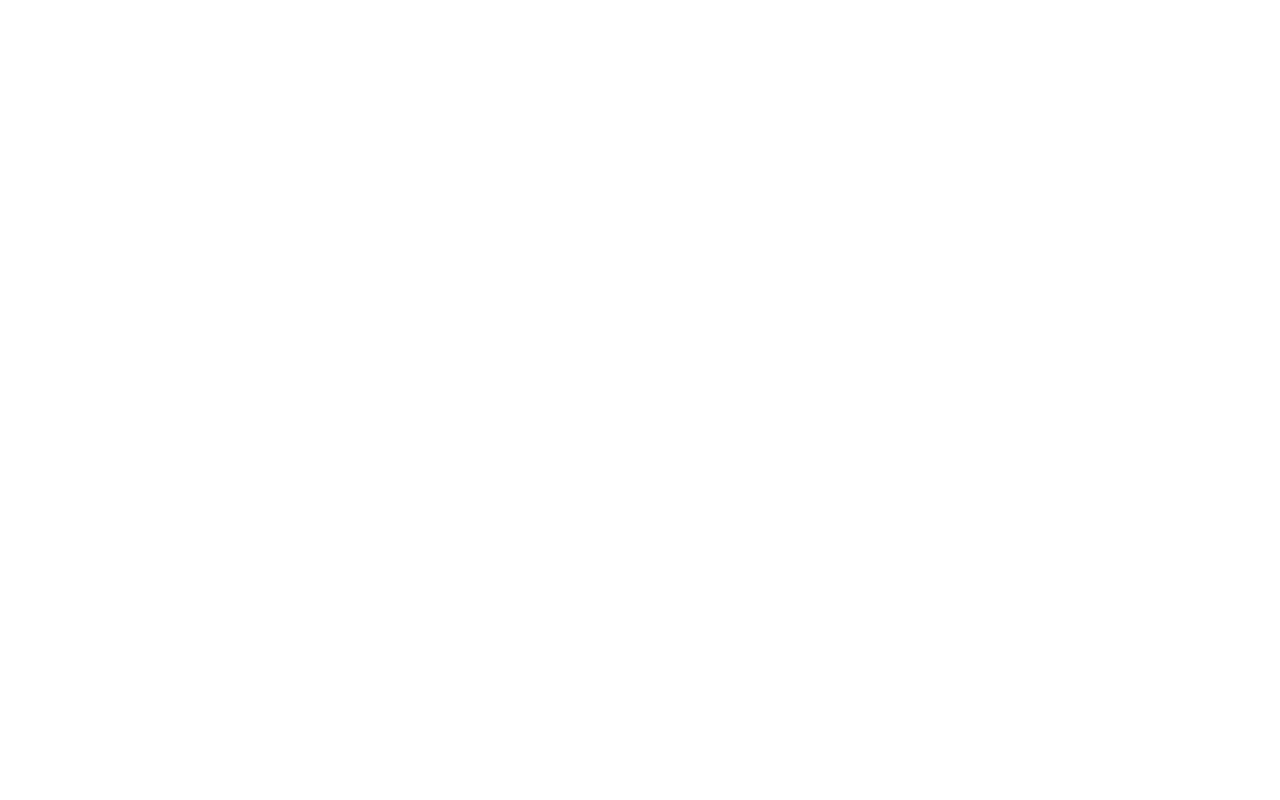
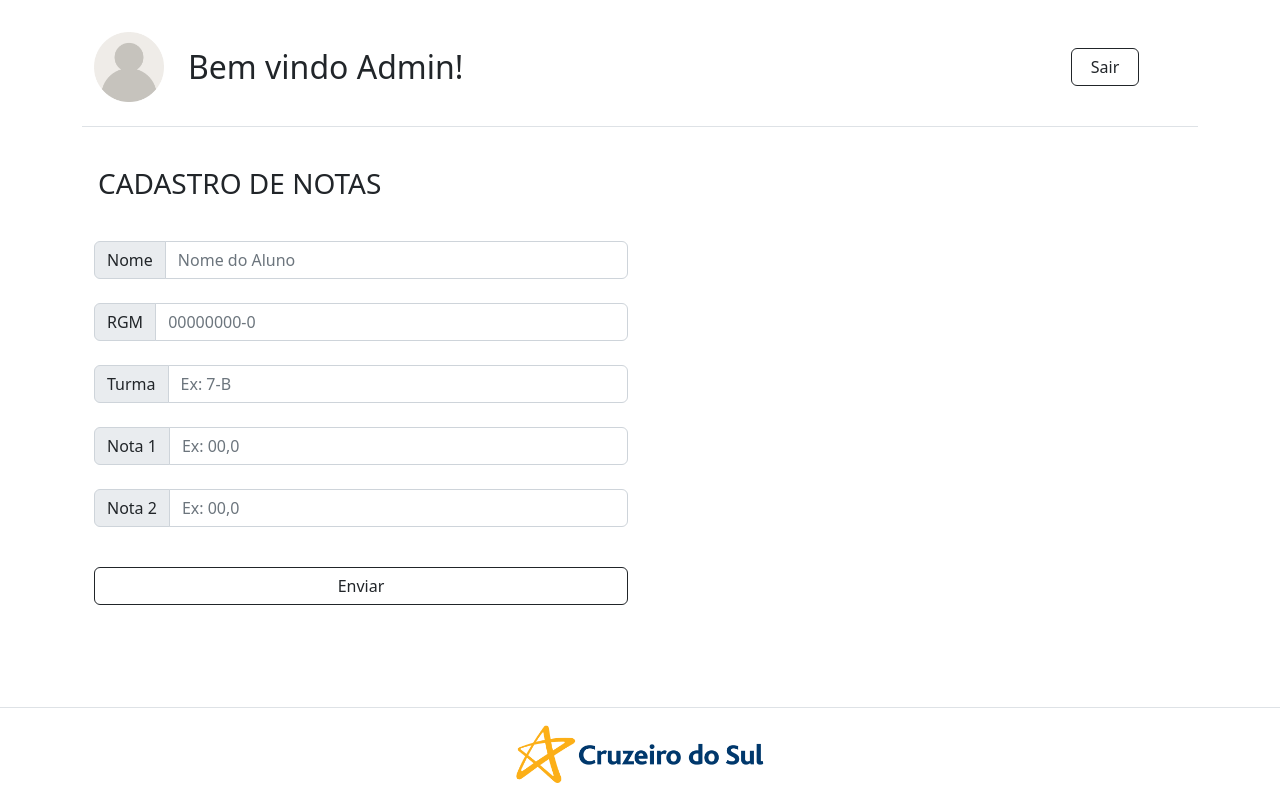
Before and after one commit to israelsanttana/projeto-sistemalizacao, a website: page index-typing.html in a window 1280 px wide. Drawn offline with nearby package versions, Linux system fonts and the light colour scheme.

Commit message:
Tela de digitação finalizada

```diff
--- a/index-typing.html
+++ b/index-typing.html
@@ -0,0 +1,100 @@
+<!DOCTYPE html>
+<html lang="en">
+  <head>
+    <meta charset="UTF-8" />
+    <meta http-equiv="X-UA-Compatible" content="IE=edge" />
+    <meta name="viewport" content="width=device-width, initial-scale=1.0" />
+    <link
+      href="./node_modules/bootstrap/dist/css/bootstrap.min.css"
+      rel="stylesheet"
+    />
+    <title>Document</title>
+  </head>
+  <body>
+    <div class="container vh-100">
+      <div class="container text-center border-bottom pb-3">
+        <div class="row">
+          <div class="col-6">
+            <div class="rounded-circle avatar mt-4 d-flex align-items-center">
+              <img src="./user.png" width="70" height="70" />
+              <h2 class="m-lg-4">Bem vindo Admin!</h2>
+            </div>
+          </div>
+          <div class="col"></div>
+          <div class="col-2 d-flex justify-content-center align-items-center">
+            <button type="button" class="btn btn-outline-dark mt-4 col-5">
+              Sair
+            </button>
+          </div>
+        </div>
+      </div>
+      <div class="mt-4 p-3"><h3>CADASTRO DE NOTAS</h3></div>
+      <div class="container text-center">
+        <div class="row">
+          <div class="col">
+            <div class="input-group flex-nowrap mt-3 mb-4">
+              <span class="input-group-text" id="addon-wrapping">Nome</span>
+              <input
+                type="text"
+                class="form-control"
+                placeholder="Nome do Aluno"
+                aria-label="Username"
+                aria-describedby="addon-wrapping"
+              />
+            </div>
+            <div class="input-group flex-nowrap mb-4">
+              <span class="input-group-text" id="addon-wrapping">RGM</span>
+              <input
+                type="text"
+                class="form-control"
+                placeholder="00000000-0"
+                aria-label="Username"
+                aria-describedby="addon-wrapping"
+              />
+            </div>
+            <div class="input-group flex-nowrap mb-4">
+              <span class="input-group-text" id="addon-wrapping">Turma</span>
+              <input
+                type="text"
+                class="form-control"
+                placeholder="Ex: 7-B"
+                aria-label="Username"
+                aria-describedby="addon-wrapping"
+              />
+            </div>
+            <div class="input-group flex-nowrap mb-4">
+              <span class="input-group-text" id="addon-wrapping">Nota 1</span>
+              <input
+                type="text"
+                class="form-control"
+                placeholder="Ex: 00,0"
+                aria-label="Username"
+                aria-describedby="addon-wrapping"
+              />
+            </div>
+            <div class="input-group flex-nowrap mb-4">
+              <span class="input-group-text" id="addon-wrapping">Nota 2</span>
+              <input
+                type="text"
+                class="form-control"
+                placeholder="Ex: 00,0"
+                aria-label="Username"
+                aria-describedby="addon-wrapping"
+              />
+            </div>
+            <button type="button" class="btn btn-outline-dark mt-3 col-12">
+              Enviar
+            </button>
+          </div>
+          <div class="col"></div>
+        </div>
+      </div>
+      <div
+        class="col d-flex justify-content-center mt-5 p-3 fixed-bottom border-top"
+      >
+        <img src="./logo_cruzeiro_online.png" width="250" height="60" />
+      </div>
+    </div>
+    <script src="./node_modules/bootstrap/dist/js/bootstrap.min.js"></script>
+  </body>
+</html>
```
Also changed, not shown: index-login.html (+1 -2 lines), logo_cruzeiro_online.png (added), 1 other file.
